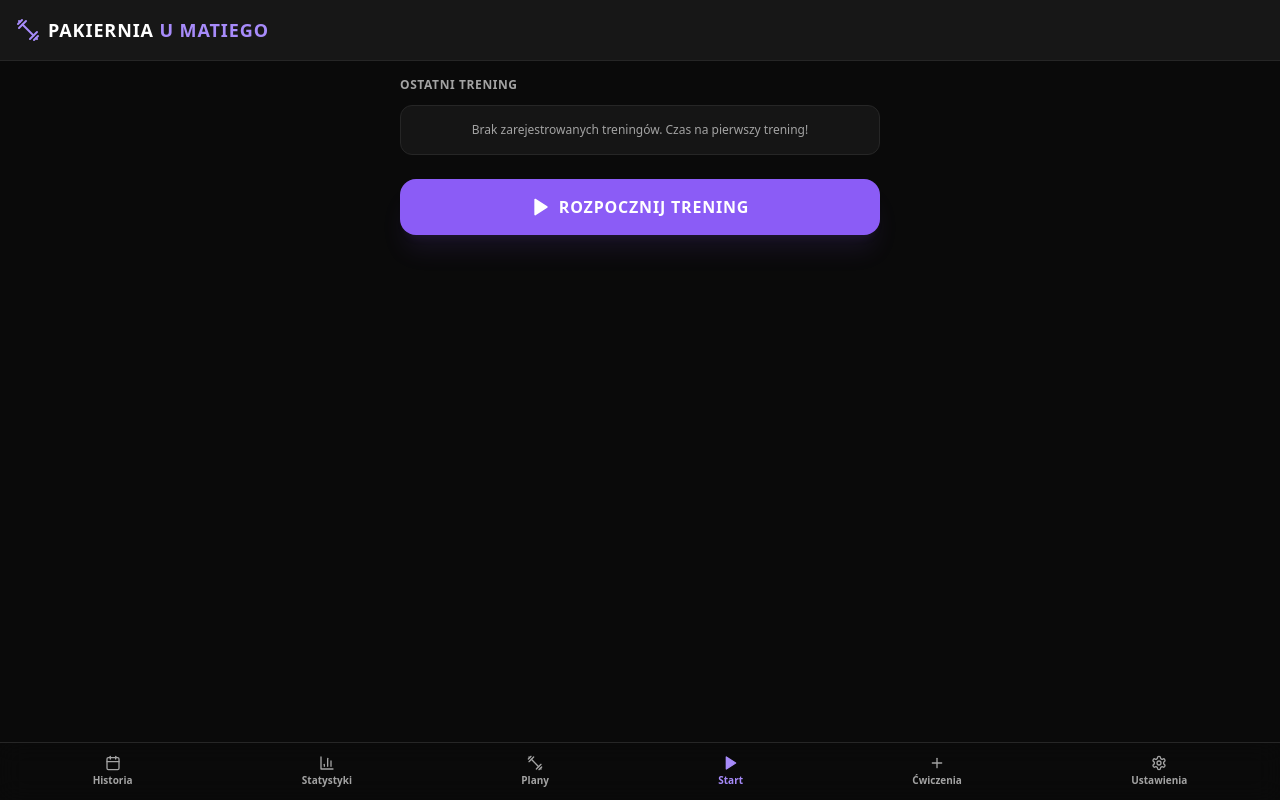
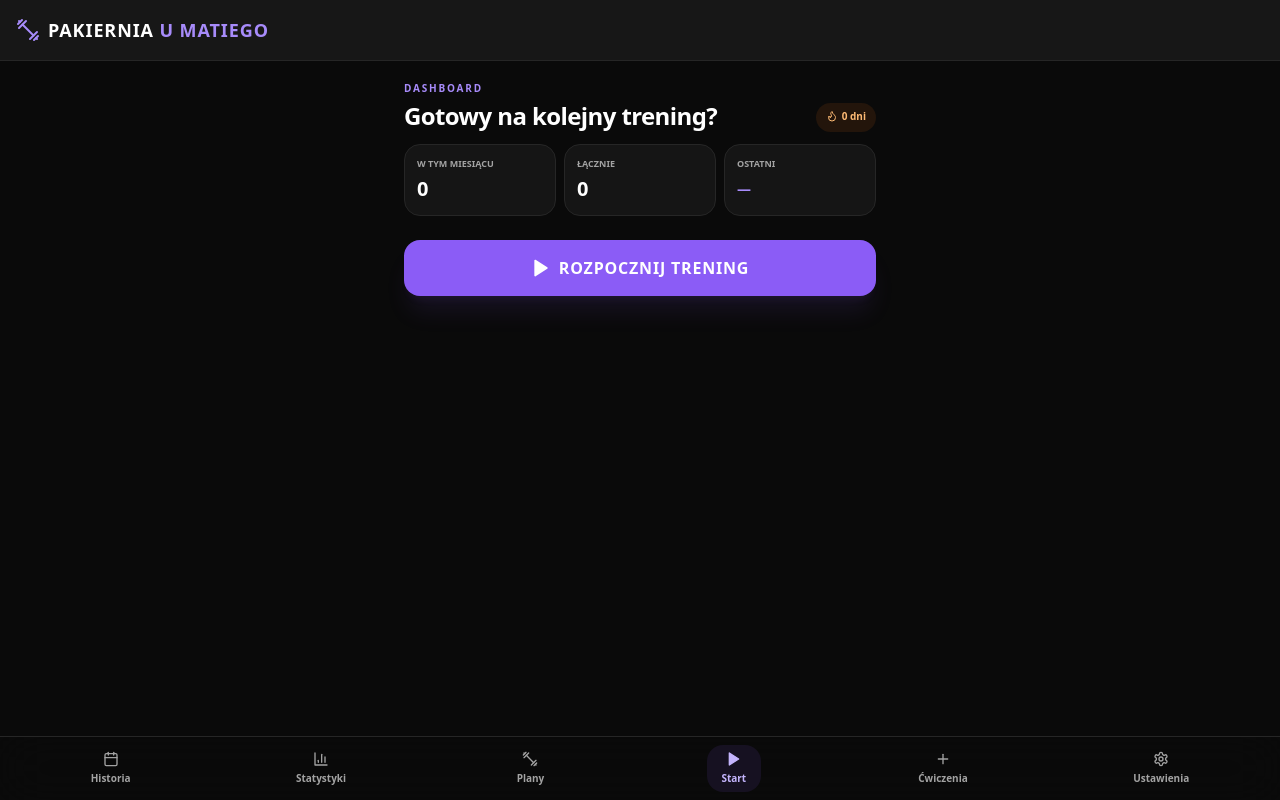
Before and after one commit to KenyDeploy/gym-pwa-app, a React (Vite) app: page / in a window 1280 px wide. Built offline with nearby package versions, Linux system fonts and the light colour scheme.

Commit message:
Update App.jsx
poprawka koncowa gpt przez zmiana ux

```diff
--- a/src/App.jsx
+++ b/src/App.jsx
@@ -16,14 +16,14 @@ import {
   Copy,
   Bell,
   BarChart3,
-  Target,
   ArrowRight,
   ArrowLeft,
   Trophy,
   History,
   Zap,
   Activity,
-  UserCheck
+  UserCheck,
+  Flame
 } from 'lucide-react';
 
 export default function WorkoutApp() {
@@ -368,7 +368,22 @@ export default function WorkoutApp() {
   };
 
   const deleteWorkoutHistory = (id) => {
+    const removed = workoutHistory.find(item => item.id === id);
+    if (!removed) return;
+
+    const hasAnotherWorkoutThatDay = workoutHistory.some(
+      item => item.id !== id && item.date === removed.date
+    );
+
     setWorkoutHistory(prev => prev.filter(item => item.id !== id));
+
+    if (!hasAnotherWorkoutThatDay) {
+      setMarkedDays(prev => prev.filter(day => day !== removed.date));
+    }
+
+    if (removed.date === selectedHistoryDate && !hasAnotherWorkoutThatDay) {
+      setSelectedHistoryDate(null);
+    }
   };
 
   // BODY STATS
@@ -402,11 +417,68 @@ export default function WorkoutApp() {
   };
 
   const toggleDayMark = (dateStr) => {
-    if (markedDays.includes(dateStr)) {
-      setMarkedDays(prev => prev.filter(d => d !== dateStr));
-    } else {
-      setMarkedDays(prev => [...prev, dateStr]);
+    setMarkedDays(prev =>
+      prev.includes(dateStr)
+        ? prev.filter(d => d !== dateStr)
+        : [...prev, dateStr]
+    );
+  };
+
+  const fillFromPreviousWorkout = (exIdx) => {
+    const previous = getPreviousExData(
+      activeSession?.exercises[exIdx]?.id,
+      activeSession?.exercises[exIdx]?.name
+    );
+
+    if (!previous) return;
+
+    setActiveSession(prev => ({
+      ...prev,
+      exercises: prev.exercises.map((exercise, idx) =>
+        idx === exIdx
+          ? {
+              ...exercise,
+              sets: previous.sets.map(set => ({
+                reps: set.reps || '',
+                weight: set.weight || '',
+                done: false
+              }))
+            }
+          : exercise
+      )
+    }));
+  };
+
+  const goToToday = () => {
+    const today = new Date();
+    setCurrentDate(new Date(today.getFullYear(), today.getMonth(), 1));
+    setSelectedHistoryDate(getLocalDateString());
+  };
+
+  const getWorkoutCountForMonth = () => {
+    const year = currentDate.getFullYear();
+    const month = currentDate.getMonth();
+    return workoutHistory.filter(w => {
+      const d = new Date(`${w.date}T00:00:00`);
+      return d.getFullYear() === year && d.getMonth() === month;
+    }).length;
+  };
+
+  const getCurrentStreak = () => {
+    const days = new Set(
+      workoutHistory.map(w => w.date)
+    );
+    let streak = 0;
+    const cursor = new Date();
+
+    while (days.has(
+      `${cursor.getFullYear()}-${String(cursor.getMonth() + 1).padStart(2, '0')}-${String(cursor.getDate()).padStart(2, '0')}`
+    )) {
+      streak += 1;
+      cursor.setDate(cursor.getDate() - 1);
     }
+
+    return streak;
   };
 
   const downloadCreatineReminder = () => {
@@ -604,7 +676,7 @@ END:VCALENDAR`;
       </header>
 
       {/* MAIN */}
-      <main className="flex-1 p-4 max-w-lg w-full mx-auto pb-28">
+      <main className="flex-1 p-4 sm:p-5 max-w-lg w-full mx-auto pb-32">
 
         {/* ACTIVE WORKOUT - CLEAN MOBILE UX */}
         {activeSession ? (
@@ -650,37 +722,40 @@ END:VCALENDAR`;
               </div>
             </div>
 
-            {/* LAST WORKOUT / TODAY'S TARGET */}
-            <div className={`rounded-3xl border p-4 ${isDark ? 'bg-violet-950/20 border-violet-500/20' : 'bg-indigo-50/70 border-indigo-100'}`}>
-              <div className="flex items-center gap-2">
-                <div className={`p-2 rounded-xl ${isDark ? 'bg-violet-500/10' : 'bg-white'}`}>
-                  <Target className={`h-4 w-4 ${accentText}`} />
+            {/* LAST RESULT — QUICK ACTION */}
+            <div className={`rounded-3xl border p-4 ${isDark ? 'bg-neutral-900 border-neutral-800' : 'bg-white border-slate-200 shadow-sm'}`}>
+              <div className="flex items-center justify-between gap-3">
+                <div className="min-w-0">
+                  <div className={`text-[10px] font-black uppercase tracking-[0.16em] ${accentText}`}>
+                    Ostatni wynik
+                  </div>
+                  {prevExData ? (
+                    <div className={`mt-1 text-sm font-black truncate ${textMuted}`}>
+                      {prevExData.sets
+                        .map(s => `${s.reps || 0} × ${s.weight || 0} kg`)
+                        .join('  ·  ')}
+                    </div>
+                  ) : (
+                    <div className={`mt-1 text-xs font-semibold ${textMuted}`}>
+                      Brak poprzedniego zapisu — zacznij od bazowych serii.
+                    </div>
+                  )}
                 </div>
-                <div>
-                  <div className={`text-[10px] font-black uppercase tracking-[0.16em] ${accentText}`}>Progres</div>
-                  <div className="text-sm font-black">Cel na dzisiaj</div>
-                </div>
+
+                {prevExData && (
+                  <button
+                    onClick={() => fillFromPreviousWorkout(activeExIdx)}
+                    className={`shrink-0 px-3 py-2 rounded-xl text-[11px] font-black border transition-all active:scale-95 ${
+                      isDark
+                        ? 'border-violet-500/30 bg-violet-500/10 text-violet-300 hover:bg-violet-500/20'
+                        : 'border-indigo-200 bg-indigo-50 text-indigo-700 hover:bg-indigo-100'
+                    }`}
+                    title="Przenieś ostatnie serie do bieżącego treningu"
+                  >
+                    Użyj ostatniego
+                  </button>
+                )}
               </div>
-
-              {prevExData ? (
-                <div className="mt-3 space-y-3">
-                  <div className="flex flex-wrap gap-2">
-                    {prevExData.sets.map((set, idx) => (
-                      <div key={idx} className={`px-2.5 py-1.5 rounded-xl border text-[11px] font-bold font-mono ${isDark ? 'bg-neutral-900 border-neutral-800 text-neutral-300' : 'bg-white border-slate-200 text-slate-700'}`}>
-                        S{idx + 1}: {set.reps || 0} × {set.weight || 0} kg
-                      </div>
-                    ))}
-                  </div>
-                  <div className={`rounded-2xl p-3 flex items-center justify-between gap-3 ${isDark ? 'bg-violet-500/10' : 'bg-white shadow-sm'}`}>
-                    <span className={`text-xs font-bold ${textMuted}`}>🎯 Spróbuj przebić poprzedni wynik</span>
-                    <span className={`text-xs font-black whitespace-nowrap ${accentText}`}>+1 powt. / +2,5 kg</span>
-                  </div>
-                </div>
-              ) : (
-                <p className={`text-xs font-medium mt-3 ${textMuted}`}>
-                  Pierwszy zapis tego ćwiczenia. Ustal bazowy ciężar i liczbę powtórzeń.
-                </p>
-              )}
             </div>
 
             {/* ACTIVE EXERCISE CARD */}
@@ -837,59 +912,52 @@ END:VCALENDAR`;
             {activeTab === 'start' && (
               <div className="space-y-6">
 
-                <div>
-                  <h2 className={`text-xs font-bold uppercase tracking-wider ${textMuted} mb-3`}>
-                    Ostatni trening
-                  </h2>
-
-                  {workoutHistory.length > 0 ? (
-                    <div className={`p-4 rounded-xl border space-y-3 ${bgCard}`}>
-
-                      <div className="flex justify-between items-center">
-                        <span className="font-bold text-sm">
-                          {workoutHistory[0].planName}
-                        </span>
-                        <span className={`text-xs ${textMuted}`}>
-                          {formatDate(workoutHistory[0].date)}
-                        </span>
+                <div className="space-y-3">
+                  <div className="flex items-end justify-between">
+                    <div>
+                      <div className={`text-[10px] font-black uppercase tracking-[0.18em] ${accentText}`}>
+                        Dashboard
                       </div>
-
-                      <div className="grid grid-cols-3 gap-2 text-center pt-1 border-t border-slate-200 dark:border-neutral-800">
-
-                        <div>
-                          <div className={`text-[10px] ${textMuted}`}>
-                            Czas
-                          </div>
-                          <div className="font-bold text-xs">
-                            {workoutHistory[0].duration}
-                          </div>
-                        </div>
-
-                        <div>
-                          <div className={`text-[10px] ${textMuted}`}>
-                            Powtórzenia
-                          </div>
-                          <div className="font-bold text-xs">
-                            {workoutHistory[0].totalReps}
-                          </div>
-                        </div>
-
-                        <div>
-                          <div className={`text-[10px] ${textMuted}`}>
-                            Tonaż
-                          </div>
-                          <div className={`font-bold text-xs ${accentText}`}>
-                            {workoutHistory[0].totalWeight} kg
-                          </div>
-                        </div>
-
+                      <h2 className="text-2xl font-black tracking-tight mt-1">
+                        Gotowy na kolejny trening?
+                      </h2>
+                    </div>
+                    <div className={`px-2.5 py-1.5 rounded-full text-[10px] font-black ${isDark ? 'bg-orange-500/10 text-orange-300' : 'bg-orange-50 text-orange-600'}`}>
+                      <span className="inline-flex items-center gap-1">
+                        <Flame className="h-3 w-3" /> {getCurrentStreak()} dni
+                      </span>
+                    </div>
+                  </div>
+
+                  <div className="grid grid-cols-3 gap-2">
+                    <div className={`rounded-2xl border p-3 ${bgCard}`}>
+                      <div className={`text-[9px] uppercase font-black ${textMuted}`}>W tym miesiącu</div>
+                      <div className="text-xl font-black mt-1">{getWorkoutCountForMonth()}</div>
+                    </div>
+                    <div className={`rounded-2xl border p-3 ${bgCard}`}>
+                      <div className={`text-[9px] uppercase font-black ${textMuted}`}>Łącznie</div>
+                      <div className="text-xl font-black mt-1">{workoutHistory.length}</div>
+                    </div>
+                    <div className={`rounded-2xl border p-3 ${bgCard}`}>
+                      <div className={`text-[9px] uppercase font-black ${textMuted}`}>Ostatni</div>
+                      <div className={`text-sm font-black mt-2 truncate ${accentText}`}>
+                        {workoutHistory[0] ? formatDate(workoutHistory[0].date) : '—'}
                       </div>
                     </div>
-                  ) : (
-                    <div className={`p-4 rounded-xl border text-center ${bgCard}`}>
-                      <p className={`text-xs ${textMuted}`}>
-                        Brak zarejestrowanych treningów. Czas na pierwszy trening!
-                      </p>
+                  </div>
+
+                  {workoutHistory.length > 0 && (
+                    <div className={`p-4 rounded-2xl border ${bgCard}`}>
+                      <div className="flex justify-between items-center gap-3">
+                        <div className="min-w-0">
+                          <div className={`text-[9px] uppercase font-black ${textMuted}`}>Ostatni trening</div>
+                          <div className="font-black text-sm mt-1 truncate">{workoutHistory[0].planName}</div>
+                        </div>
+                        <div className="text-right shrink-0">
+                          <div className={`text-xs font-black ${accentText}`}>{workoutHistory[0].totalWeight} kg</div>
+                          <div className={`text-[10px] ${textMuted}`}>{workoutHistory[0].totalReps} powt.</div>
+                        </div>
+                      </div>
                     </div>
                   )}
                 </div>
@@ -910,12 +978,28 @@ END:VCALENDAR`;
               <div className="space-y-4">
 
                 <div>
-                  <h2 className="text-lg font-bold">
-                    Kalendarz i Historia
-                  </h2>
-                  <p className={`text-xs ${textMuted}`}>
-                    Kliknij dzień w kalendarzu, aby zobaczyć podsumowanie treningu.
-                  </p>
+                  <div className="flex items-end justify-between gap-3">
+                    <div>
+                      <div className={`text-[10px] font-black uppercase tracking-[0.18em] ${accentText}`}>Historia</div>
+                      <h2 className="text-2xl font-black tracking-tight mt-1">Kalendarz treningów</h2>
+                    </div>
+                    <button
+                      onClick={goToToday}
+                      className={`px-3 py-2 rounded-xl text-[10px] font-black border transition-all ${
+                        isDark
+                          ? 'bg-neutral-900 border-neutral-800 text-neutral-300 hover:bg-neutral-800'
+                          : 'bg-white border-slate-200 text-slate-700 hover:bg-slate-50'
+                      }`}
+                    >
+                      Dzisiaj
+                    </button>
+                  </div>
+                  <div className="flex items-center gap-2 mt-2">
+                    <span className={`h-2 w-2 rounded-full ${isDark ? 'bg-violet-500' : 'bg-indigo-600'}`} />
+                    <span className={`text-xs font-semibold ${textMuted}`}>
+                      Kliknij dzień, aby zaznaczyć / odznaczyć trening i zobaczyć szczegóły.
+                    </span>
+                  </div>
                 </div>
 
                 <div className={`border rounded-xl p-4 space-y-4 ${bgCard}`}>
@@ -1017,28 +1101,34 @@ END:VCALENDAR`;
                         '0'
                       )}`;
 
+                      const hasWorkout = workoutHistory.some(w => w.date === dateStr);
                       const isMarked = markedDays.includes(dateStr);
-                      const isSelected =
-                        selectedHistoryDate === dateStr;
+                      const isSelected = selectedHistoryDate === dateStr;
+                      const isToday = dateStr === getLocalDateString();
 
                       return (
                         <button
                           key={dayNum}
                           onClick={() => {
-                            if (!isMarked) {
-                              toggleDayMark(dateStr);
-                            }
+                            toggleDayMark(dateStr);
                             setSelectedHistoryDate(dateStr);
                           }}
-                          className={`h-9 rounded-lg font-bold text-xs flex items-center justify-center transition-all ${
+                          aria-pressed={isMarked}
+                          className={`relative h-11 rounded-2xl font-black text-xs flex flex-col items-center justify-center transition-all active:scale-95 ${
                             isMarked
-                              ? `${accentBg} font-black`
-                              : isSelected
-                                ? 'border-2 border-violet-500'
-                                : isDark
-                                  ? 'bg-neutral-950 text-neutral-400 hover:bg-neutral-800'
-                                  : 'bg-slate-100 text-slate-700 hover:bg-slate-200'
-                          }`}
+                              ? `${accentBg} shadow-md shadow-violet-500/15`
+                              : isDark
+                                ? 'bg-neutral-950 text-neutral-400 hover:bg-neutral-800 border border-neutral-800'
+                                : 'bg-slate-50 text-slate-700 hover:bg-slate-100 border border-slate-200'
+                          } ${isSelected ? 'ring-2 ring-violet-400 ring-offset-2 ' + (isDark ? 'ring-offset-neutral-900' : 'ring-offset-white') : ''}`}
+                        >
+                          <span>{dayNum}</span>
+                          {isToday && !isMarked && (
+                            <span className={`absolute bottom-1 h-1 w-1 rounded-full ${isDark ? 'bg-violet-400' : 'bg-indigo-600'}`} />
+                          )}
+                          {isMarked && hasWorkout && (
+                            <span className="absolute bottom-1 h-1 w-1 rounded-full bg-white/90" />
+                          )}
                         >
                           {dayNum}
                         </button>
@@ -1048,7 +1138,7 @@ END:VCALENDAR`;
                 </div>
 
                 {selectedHistoryDate && (
-                  <div className={`border rounded-xl p-4 space-y-4 ${bgCard}`}>
+                  <div className={`border rounded-3xl p-4 space-y-4 ${bgCard} shadow-sm`}>
 
                     <div className="flex justify-between items-center border-b pb-2 dark:border-neutral-800 border-slate-200">
 
@@ -2096,7 +2186,7 @@ END:VCALENDAR`;
 
       {/* BOTTOM NAVIGATION */}
       {!activeSession && !showSplash && (
-        <nav className={`fixed bottom-0 left-0 right-0 border-t p-2 flex justify-around z-40 backdrop-blur-md ${
+        <nav className={`fixed bottom-0 left-0 right-0 border-t px-2 pt-2 pb-[calc(0.5rem+env(safe-area-inset-bottom))] flex justify-around z-40 backdrop-blur-xl ${
           isDark
             ? 'bg-neutral-950/90 border-neutral-800'
             : 'bg-white/90 border-slate-200 shadow-lg'
@@ -2104,9 +2194,9 @@ END:VCALENDAR`;
 
           <button
             onClick={() => setActiveTab('history')}
-            className={`flex flex-col items-center p-1 text-[10px] font-bold ${
+            className={`flex flex-col items-center gap-0.5 min-w-[54px] px-2 py-1.5 rounded-2xl text-[10px] font-black transition-all ${
               activeTab === 'history'
-                ? accentText
+                ? isDark ? 'bg-violet-500/10 text-violet-300' : 'bg-indigo-50 text-indigo-700'
                 : textMuted
             }`}
           >
@@ -2116,9 +2206,9 @@ END:VCALENDAR`;
 
           <button
             onClick={() => setActiveTab('stats')}
-            className={`flex flex-col items-center p-1 text-[10px] font-bold ${
+            className={`flex flex-col items-center gap-0.5 min-w-[54px] px-2 py-1.5 rounded-2xl text-[10px] font-black transition-all ${
               activeTab === 'stats'
-                ? accentText
+                ? isDark ? 'bg-violet-500/10 text-violet-300' : 'bg-indigo-50 text-indigo-700'
                 : textMuted
             }`}
           >
@@ -2128,9 +2218,9 @@ END:VCALENDAR`;
 
           <button
             onClick={() => setActiveTab('plans')}
-            className={`flex flex-col items-center p-1 text-[10px] font-bold ${
+            className={`flex flex-col items-center gap-0.5 min-w-[54px] px-2 py-1.5 rounded-2xl text-[10px] font-black transition-all ${
               activeTab === 'plans'
-                ? accentText
+                ? isDark ? 'bg-violet-500/10 text-violet-300' : 'bg-indigo-50 text-indigo-700'
                 : textMuted
             }`}
           >
@@ -2140,9 +2230,9 @@ END:VCALENDAR`;
 
           <button
             onClick={() => setActiveTab('start')}
-            className={`flex flex-col items-center p-1 text-[10px] font-bold ${
+            className={`flex flex-col items-center gap-0.5 min-w-[54px] px-2 py-1.5 rounded-2xl text-[10px] font-black transition-all ${
               activeTab === 'start'
-                ? accentText
+                ? isDark ? 'bg-violet-500/10 text-violet-300' : 'bg-indigo-50 text-indigo-700'
                 : textMuted
             }`}
           >
@@ -2152,9 +2242,9 @@ END:VCALENDAR`;
 
           <button
             onClick={() => setActiveTab('exercises')}
-            className={`flex flex-col items-center p-1 text-[10px] font-bold ${
+            className={`flex flex-col items-center gap-0.5 min-w-[54px] px-2 py-1.5 rounded-2xl text-[10px] font-black transition-all ${
               activeTab === 'exercises'
-                ? accentText
+                ? isDark ? 'bg-violet-500/10 text-violet-300' : 'bg-indigo-50 text-indigo-700'
                 : textMuted
             }`}
           >
@@ -2164,9 +2254,9 @@ END:VCALENDAR`;
 
           <button
             onClick={() => setActiveTab('settings')}
-            className={`flex flex-col items-center p-1 text-[10px] font-bold ${
+            className={`flex flex-col items-center gap-0.5 min-w-[54px] px-2 py-1.5 rounded-2xl text-[10px] font-black transition-all ${
               activeTab === 'settings'
-                ? accentText
+                ? isDark ? 'bg-violet-500/10 text-violet-300' : 'bg-indigo-50 text-indigo-700'
                 : textMuted
             }`}
           >
```
